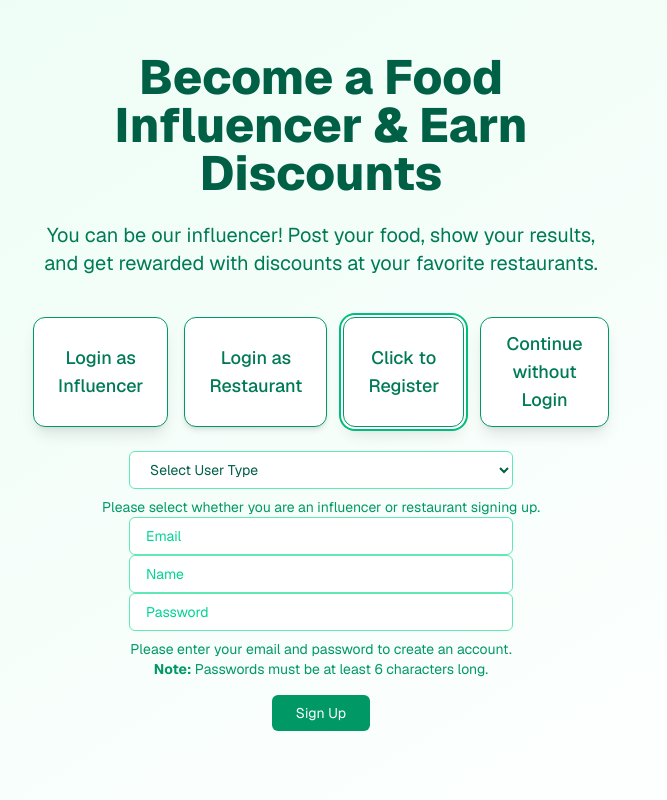
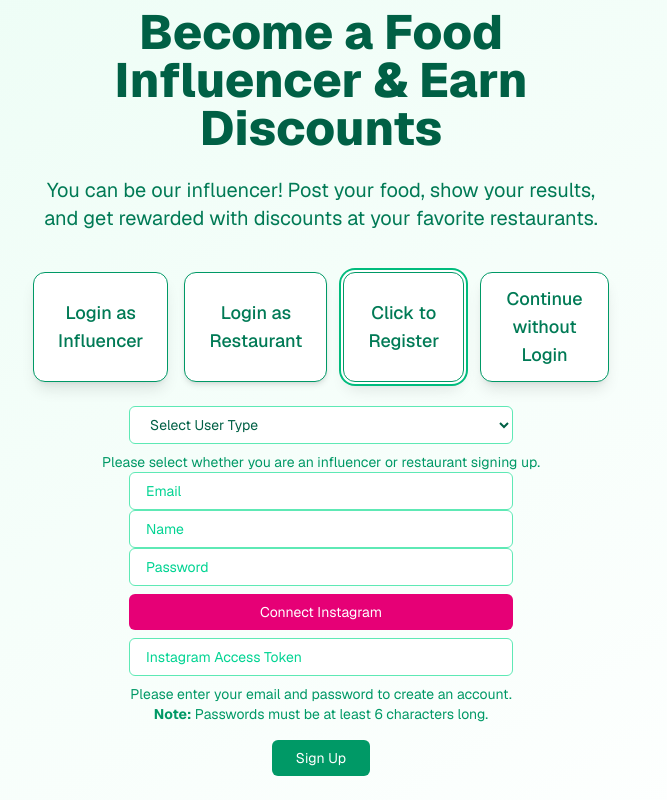
Before and after one commit to sandervaneck/discounter, a Next.js app: page / in a window 1280 px wide. Both pictures are taken after a click on the button "Click to Register". Shown: the whole page, without its empty margins (319-986 px from the left). Built offline with nearby package versions, Linux system fonts and the light colour scheme.

Commit message:
feat: add instagram connect button

```diff
--- a/src/app/page.tsx
+++ b/src/app/page.tsx
@@ -12,7 +12,13 @@ export default function Home() {
   const [showLoginFields, setShowLoginFields] = useState(false);
   const [email, setEmail] = useState("");
   const [password, setPassword] = useState("");
-  const [registerForm, setRegisterForm] = useState<{email: string | undefined, password: string | undefined, name: string | undefined, userType: "influencer" | "restaurant" | undefined} | null>(null);
+  const [registerForm, setRegisterForm] = useState<{
+    email: string | undefined;
+    password: string | undefined;
+    name: string | undefined;
+    userType: "influencer" | "restaurant" | undefined;
+    url: string | undefined;
+  } | null>(null);
 
   useEffect(() => {
     if (userType && showLoginFields === false) {
@@ -58,6 +64,7 @@ export default function Home() {
     const mappedEmail = registerForm.email.trim().toLowerCase();
     const mappedPassword = registerForm.password;
     const mappedName = registerForm.name.trim();
+    const mappedUrl = registerForm.url;
 
     const res = await fetch("/api/auth/signup", {
       method: "POST",
@@ -69,6 +76,7 @@ export default function Home() {
         password: mappedPassword,
         name: mappedName,
         userType: mappedUserType,
+        url: mappedUrl,
       })
 
     });
@@ -86,6 +94,46 @@ export default function Home() {
       }
       alert(`Sign up failed: ${errorMsg}`);
     }
+  };
+
+  const loadFacebookSDK = () => {
+    return new Promise<void>((resolve) => {
+      if ((window as any).FB) {
+        resolve();
+        return;
+      }
+      (window as any).fbAsyncInit = function () {
+        (window as any).FB.init({
+          appId: process.env.NEXT_PUBLIC_FACEBOOK_APP_ID,
+          cookie: true,
+          version: "v19.0",
+        });
+        resolve();
+      };
+      const script = document.createElement("script");
+      script.src = "https://connect.facebook.net/en_US/sdk.js";
+      script.async = true;
+      document.body.appendChild(script);
+    });
+  };
+
+  const handleInstagramConnect = async () => {
+    await loadFacebookSDK();
+    (window as any).FB.login(
+      (response: any) => {
+        if (response.authResponse) {
+          const token = response.authResponse.accessToken;
+          setRegisterForm((prev) => ({
+            email: prev?.email,
+            password: prev?.password,
+            name: prev?.name,
+            userType: prev?.userType,
+            url: token,
+          }));
+        }
+      },
+      { scope: "instagram_basic,pages_show_list" }
+    );
   };
   return (
     <main className="min-h-screen bg-gradient-to-br from-emerald-50 to-white flex flex-col items-center justify-center px-4">
@@ -133,11 +181,13 @@ export default function Home() {
           <div className="text-sm text-emerald-600 mb-4">
               <select
                 value={registerForm?.userType || ""}
-                  onChange={(e) => setRegisterForm({
+                  onChange={(e) =>
+                    setRegisterForm({
                       email: registerForm?.email,
                       password: registerForm?.password,
                       name: registerForm?.name,
-                    userType: e.target.value as "influencer" | "restaurant"
+                      userType: e.target.value as "influencer" | "restaurant",
+                      url: registerForm?.url,
                     })
                   }
                 className="w-full max-w-sm px-4 py-2 border border-emerald-300 rounded-md focus:outline-none focus:ring-2 focus:ring-emerald-500 text-emerald-800 bg-white"
@@ -154,37 +204,60 @@ export default function Home() {
                 type="email"
                 placeholder="Email"
                 value={registerForm?.email || ""}
-                onChange={(e) => setRegisterForm({
+                onChange={(e) =>
+                  setRegisterForm({
                     email: e.target.value,
                     password: registerForm?.password,
                     name: registerForm?.name,
-                  userType: registerForm?.userType
-                })}
+                    userType: registerForm?.userType,
+                    url: registerForm?.url,
+                  })
+                }
                 className="w-full max-w-sm px-4 py-2 border border-emerald-300 rounded-md focus:outline-none focus:ring-2 focus:ring-emerald-500 text-emerald-800 bg-white placeholder-emerald-400"
               />
               <input
                 type="text"
                 placeholder="Name"
                 value={registerForm?.name || ""}
-                onChange={(e) => setRegisterForm({
+                onChange={(e) =>
+                  setRegisterForm({
                     email: registerForm?.email,
                     password: registerForm?.password,
                     name: e.target.value,
-                  userType: registerForm?.userType
-                })}
+                    userType: registerForm?.userType,
+                    url: registerForm?.url,
+                  })
+                }
                 className="w-full max-w-sm px-4 py-2 border border-emerald-300 rounded-md focus:outline-none focus:ring-2 focus:ring-emerald-500 text-emerald-800 bg-white placeholder-emerald-400"
               />
               <input
                 type="password"
                 placeholder="Password"
                 value={registerForm?.password || ""}
-                onChange={(e) => setRegisterForm({
+                onChange={(e) =>
+                  setRegisterForm({
                     email: registerForm?.email,
                     password: e.target.value,
                     name: registerForm?.name,
-                  userType: registerForm?.userType
-                })}
+                    userType: registerForm?.userType,
+                    url: registerForm?.url,
+                  })
+                }
                 className="w-full max-w-sm px-4 py-2 border border-emerald-300 rounded-md focus:outline-none focus:ring-2 focus:ring-emerald-500 text-emerald-800 bg-white placeholder-emerald-400"
+              />
+              <button
+                type="button"
+                onClick={handleInstagramConnect}
+                className="w-full max-w-sm mt-2 px-4 py-2 bg-pink-600 text-white rounded-md hover:bg-pink-700 transition-colors"
+              >
+                Connect Instagram
+              </button>
+              <input
+                type="text"
+                placeholder="Instagram Access Token"
+                value={registerForm?.url || ""}
+                readOnly
+                className="w-full max-w-sm mt-2 px-4 py-2 border border-emerald-300 rounded-md text-emerald-800 bg-white placeholder-emerald-400"
               />
               <div className="text-sm text-emerald-600 mt-2">
                 Please enter your email and password to create an account.
```
Lines whose indentation alone changed are shown as unchanged.
